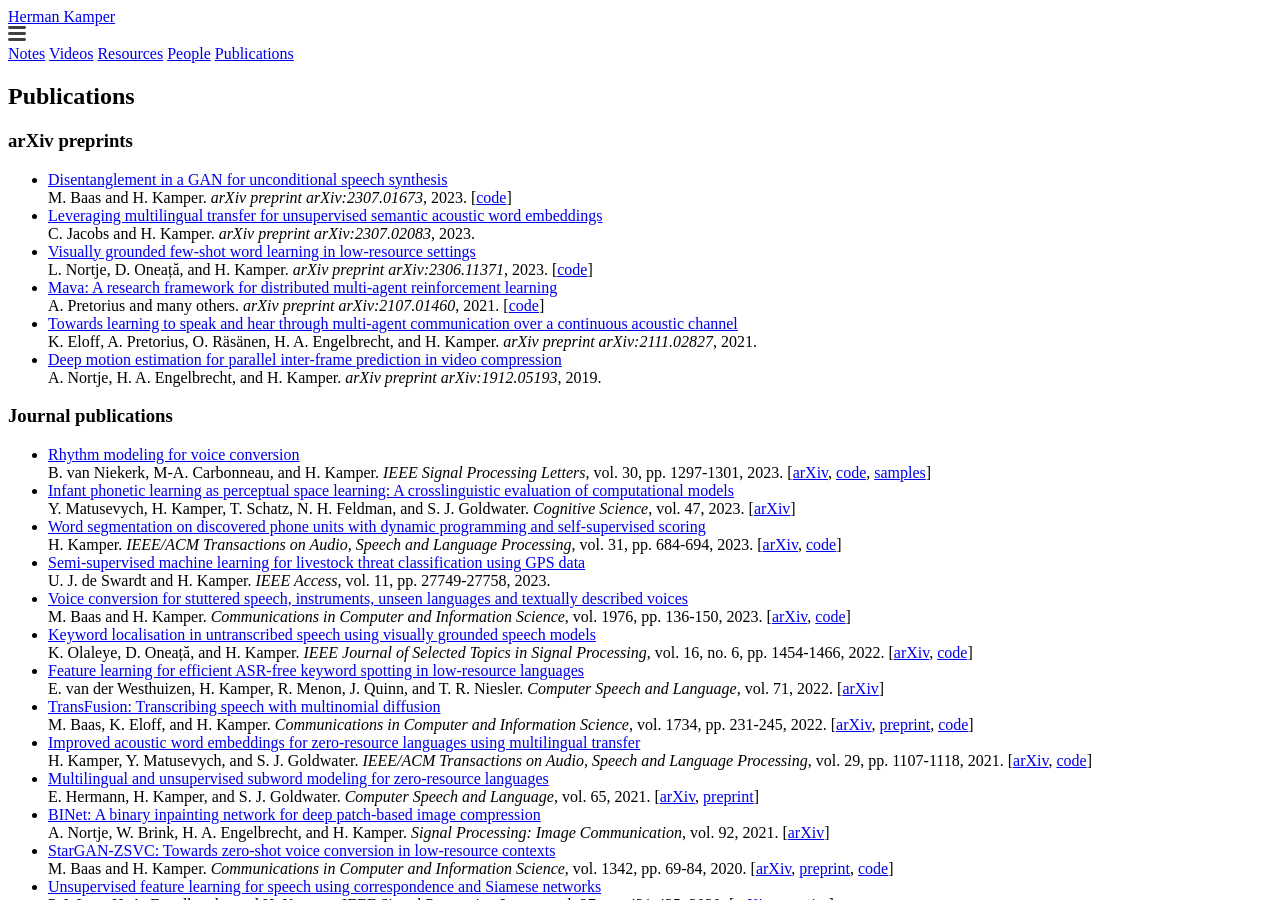
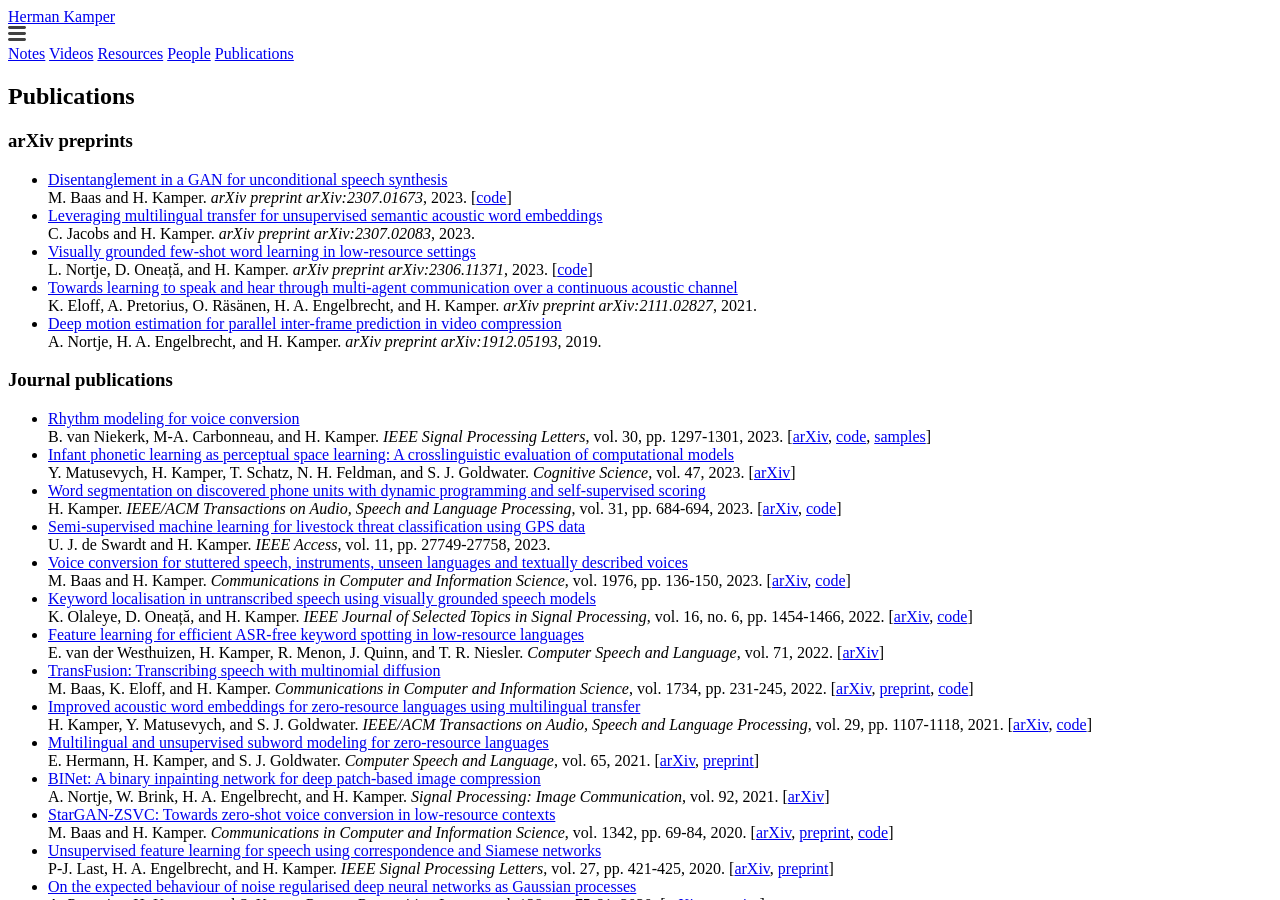
Before and after one commit to kamperh/kamperh.github.io, a Jekyll site: the page built from publications.md, in a window 1280 px wide and 900 px high. Built offline with Jekyll 4.4.1, drawn with Linux system fonts in a browser that asks for light colours; a style sheet for code colours, icons or effects is not loaded.

Commit message:
Update publications.md

```diff
--- a/publications.md
+++ b/publications.md
@@ -16,8 +16,8 @@ order: 5
   C. Jacobs and H. Kamper. *arXiv preprint arXiv:2307.02083*, 2023.
 - [Visually grounded few-shot word learning in low-resource settings](https://arxiv.org/abs/2306.11371)
   L. Nortje, D. Oneață, and H. Kamper. *arXiv preprint arXiv:2306.11371*, 2023. [[code](https://sites.google.com/view/few-shotwordacquisition/home)]
-- [Mava: A research framework for distributed multi-agent reinforcement learning](https://arxiv.org/abs/2107.01460)
-  A. Pretorius and many others. *arXiv preprint arXiv:2107.01460*, 2021. [[code](https://github.com/instadeepai/Mava)]
+<!-- - [Mava: A research framework for distributed multi-agent reinforcement learning](https://arxiv.org/abs/2107.01460)
+  A. Pretorius and many others. *arXiv preprint arXiv:2107.01460*, 2021. [[code](https://github.com/instadeepai/Mava)] -->
 - [Towards learning to speak and hear through multi-agent communication over a continuous acoustic channel](https://arxiv.org/abs/2111.02827)
   K. Eloff, A. Pretorius, O. Räsänen, H. A. Engelbrecht, and H. Kamper. *arXiv preprint arXiv:2111.02827*, 2021.
 - [Deep motion estimation for parallel inter-frame prediction in video compression](https://arxiv.org/abs/1912.05193)
```
